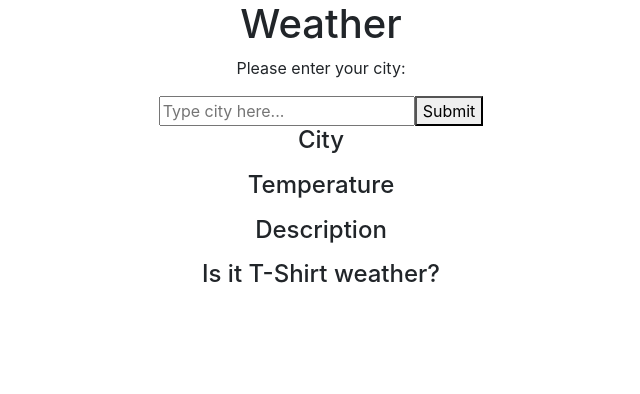
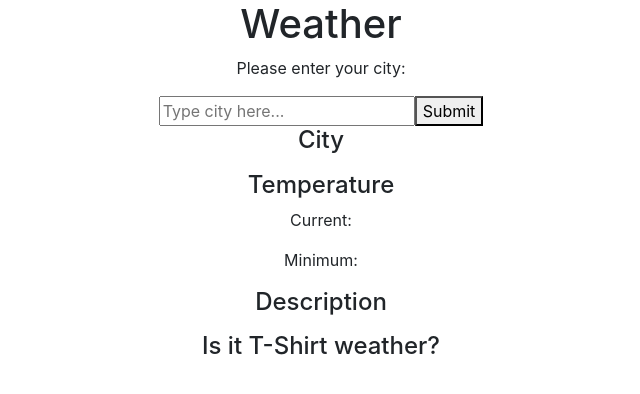
Before and after one commit to jordantroberts/WeatherAPI, a React (Create React App) app in the folder WeatherAPI/ClientApp/: page / in a window 1280 px wide. Shown: the top 394 px of the page, without its empty margins (319-959 px from the left). Built offline with nearby package versions, Linux system fonts and the light colour scheme.

Commit message:
Added minimum temperature

```diff
--- a/WeatherAPI/ClientApp/src/components/Home.js
+++ b/WeatherAPI/ClientApp/src/components/Home.js
@@ -4,7 +4,8 @@ export class Home extends Component {
   constructor(props) {
     super(props);
     this.state = {
-      temp: "",
+        temp: "",
+        temp_min: "",
       summary: "",
       city: "",
       location: ""
@@ -17,7 +18,8 @@ export class Home extends Component {
       .then(response => response.json())
       .then(data =>
         this.setState({
-          temp: data.temp,
+              temp: data.temp,
+              temp_min: data.temp_Min,
           summary: data.summary,
           city: data.city
         })
@@ -53,9 +55,11 @@ export class Home extends Component {
             <button type="submit">Submit</button>
           </form>
           <h4>City</h4>
-          <p>{this.state.city}</p>
+                <p>{this.state.city}</p>
+
           <h4>Temperature</h4>
-          <p> {this.state.temp}</p>
+                <p>Current: {this.state.temp}</p>
+                <p>Minimum: {this.state.temp_min}</p>
           <h4>Description</h4>
           <p> {this.state.summary}</p>
           <h4>Is it T-Shirt weather?</h4>
```
Also changed, not shown: 1 other file (tests, documents, lock files or other folders).
